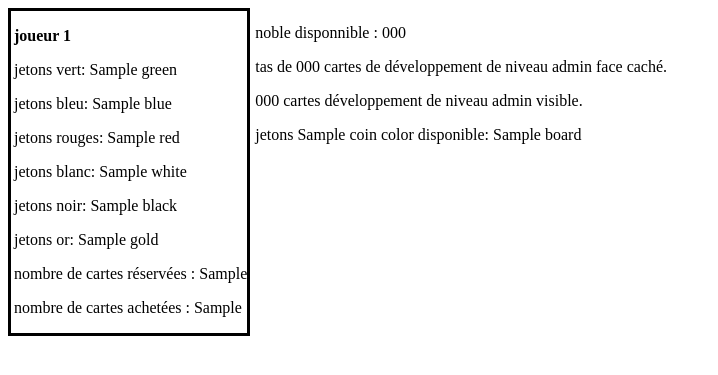
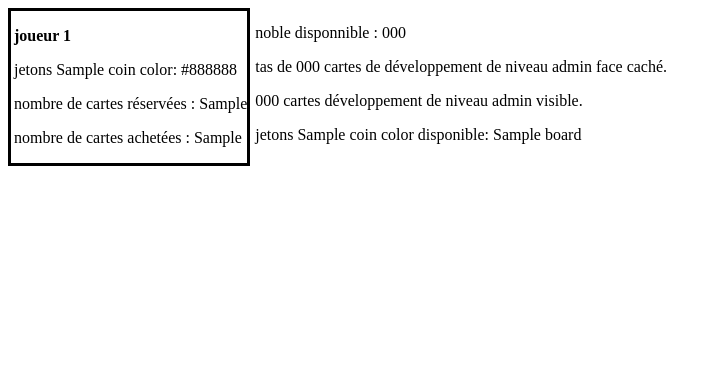
Before and after one commit to Alexandre-Hilaire/Splendor_game, a Django app: template splendeeFront/templates/gameState.html in a window 1280 px wide. Shown: the top 375 px of the page, without its empty margins (0-718 px from the left). Run offline with Django 4.2, Linux system fonts and the light colour scheme; the template is opened without the code that fills it: most values are stand-ins (such as "Sample title", 1, 10 or a date in 2020).

Commit message:
refactorisation

```diff
--- a/splendeeFront/templates/gameState.html
+++ b/splendeeFront/templates/gameState.html
@@ -13,12 +13,9 @@
         {% for player in game.players %}
         <div style="border: solid black; margin-bottom: 3px; padding-left: 3px">
             <p><strong> joueur {{ forloop.counter }} </strong></p>
-            <p>jetons vert: {{ player.coins_by_color.green }}</p>
-            <p>jetons bleu: {{ player.coins_by_color.blue }}</p>
-            <p>jetons rouges: {{ player.coins_by_color.red }}</p>
-            <p>jetons blanc: {{ player.coins_by_color.white }}</p>
-            <p>jetons noir: {{ player.coins_by_color.black }}</p>
-            <p>jetons or: {{ player.coins_by_color.gold }}</p>
+            {% for englishColorName, frenchColorName in coin_color.items %}
+            <p> jetons {{frenchColorName}}: {{ player.coins_by_color|dict_key:englishColorName}}</p>
+            {% endfor %}
             <p>nombre de cartes réservées : {{ player.reserved_development_cards }}</p>
             <p>nombre de cartes achetées : {{ player.owned_development_card }}</p>
         </div>
```
